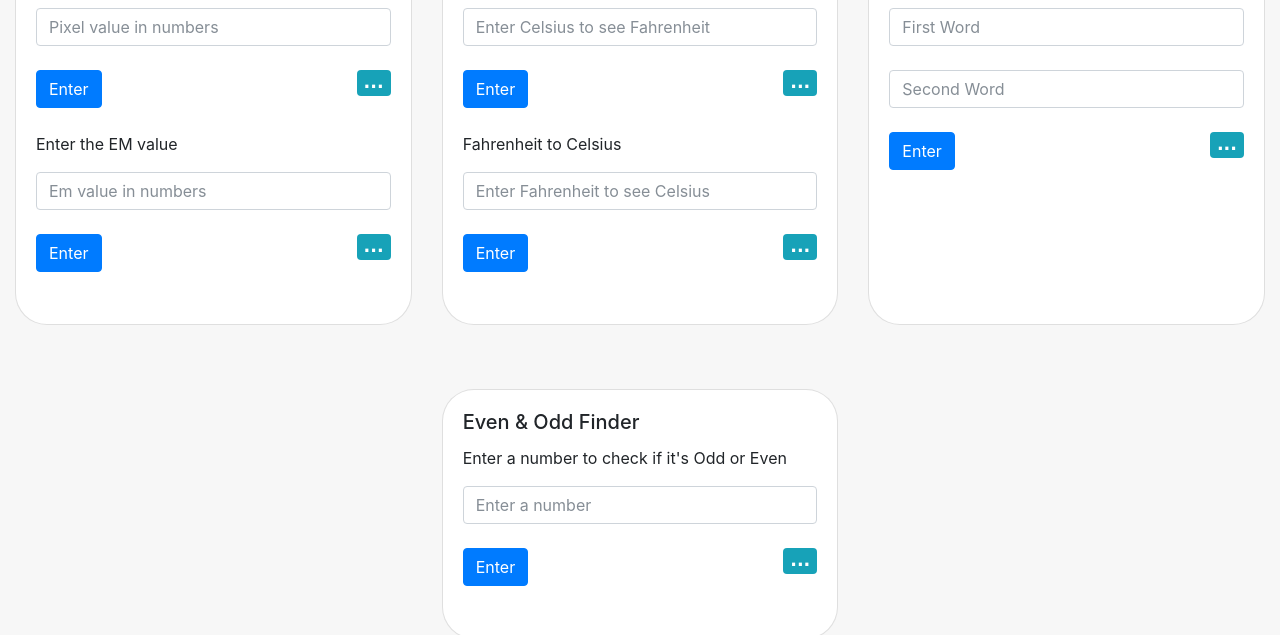
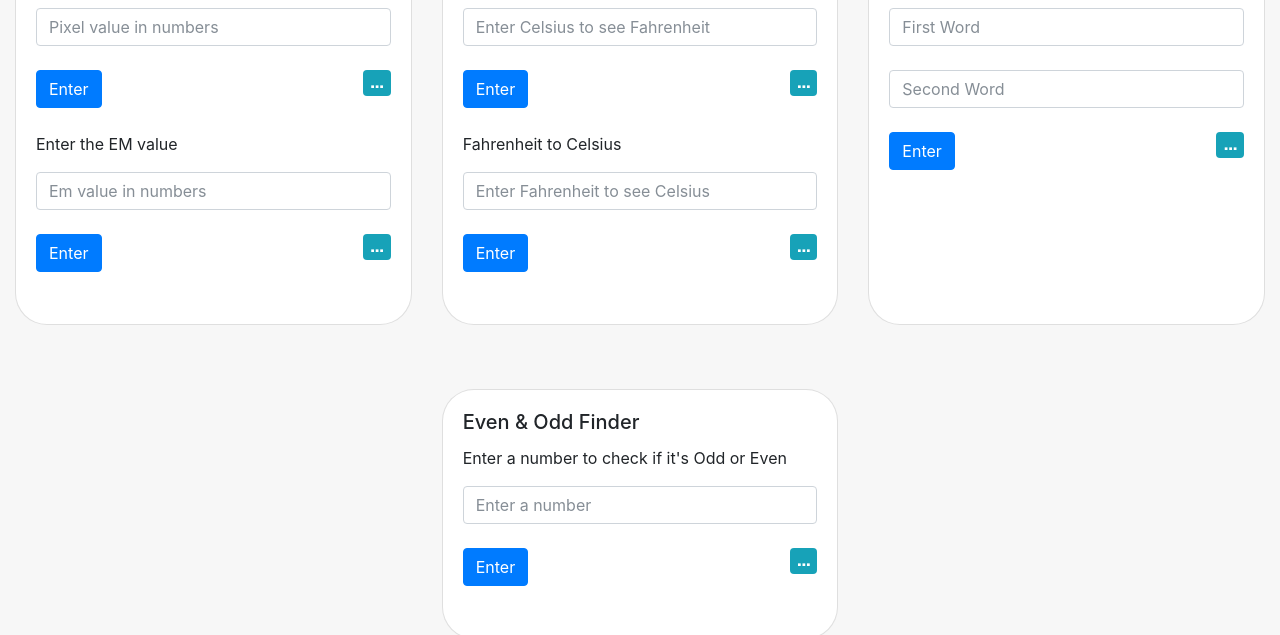
Before and after one commit to zsediqyar/tinyapps, a plain HTML site: page index.html in a window 1280 px wide. Shown: the part 236-871 px from the top of the page. Drawn offline with nearby package versions, Linux system fonts and the light colour scheme; a web font is replaced by a local one.

Commit message:
badge font changed

```diff
--- a/css/main.css
+++ b/css/main.css
@@ -25,7 +25,7 @@ body {
 
 .badge {
  font-size: 1.1em;
- font-family: cursive;
+ font-family: 'Play', sans-serif;
 }
 
 /*.badge-info {*/
```
